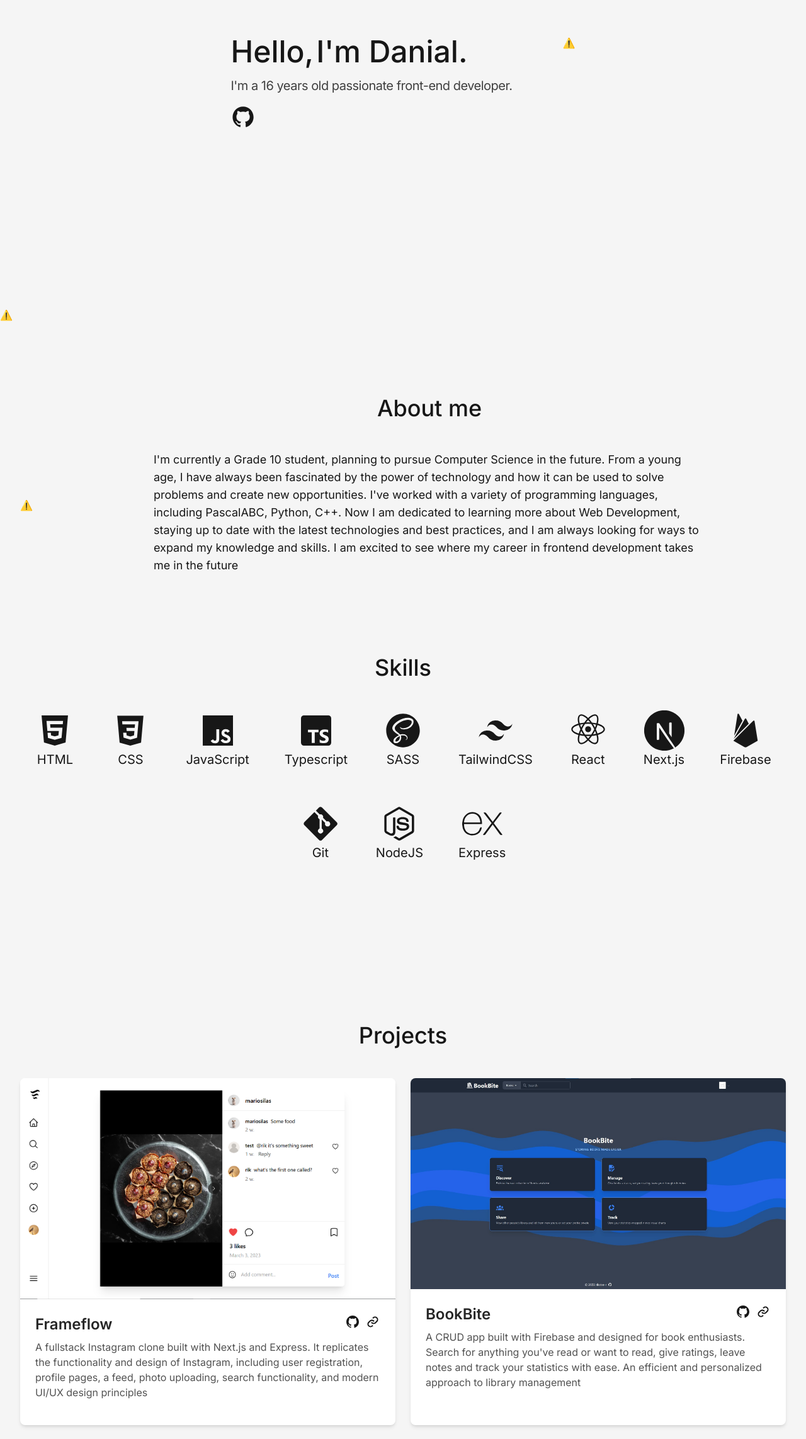
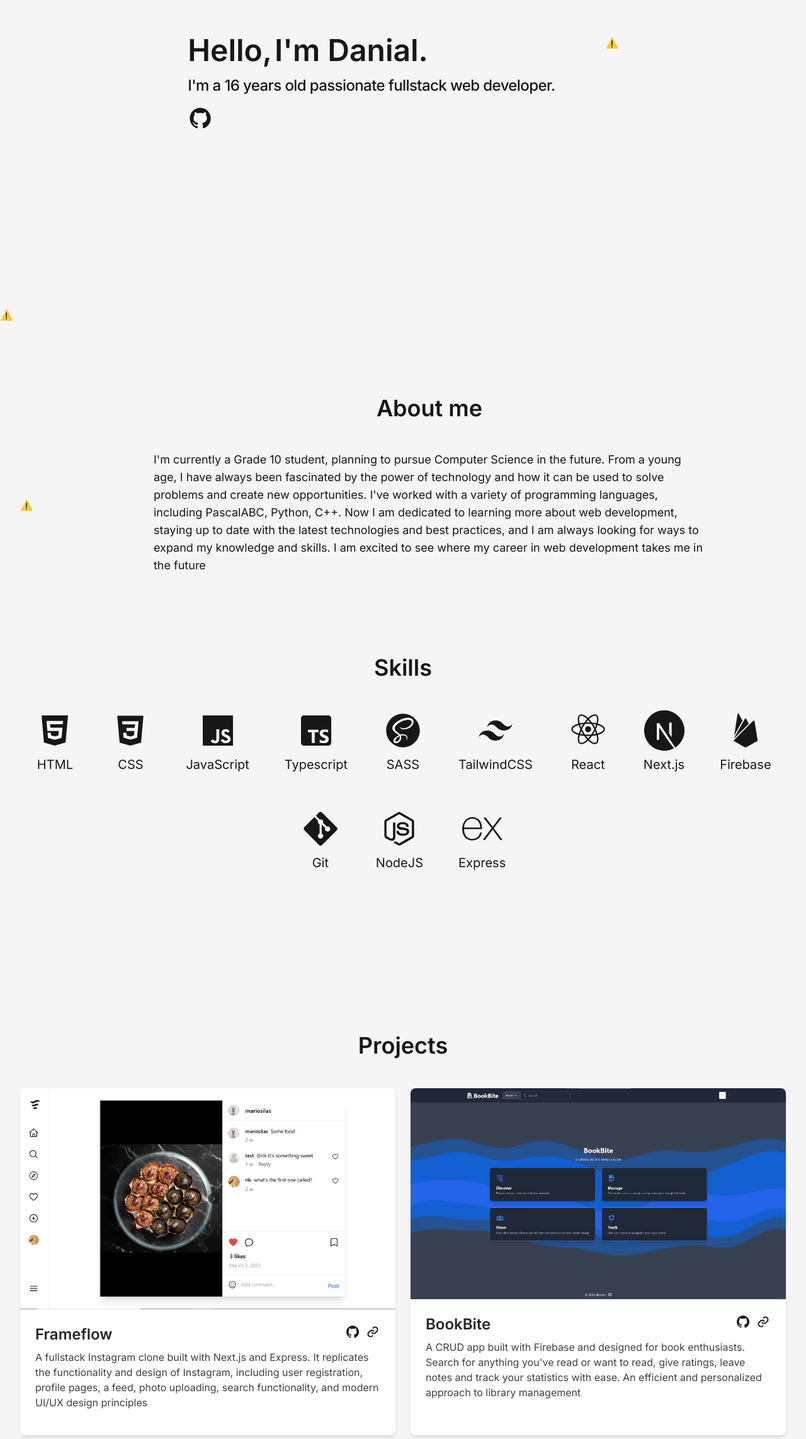
Before and after one commit to rikster-r/portfolio, a React (Vite) app: page / in a window 1280 px wide. Shown: the part 268-2553 px from the top of the page at 63% size. Built offline with nearby package versions, Linux system fonts and the light colour scheme; no server answers; the HTML template or start-up script is replaced by a standard one.

Commit message:
Change text styles

```diff
--- a/src/components/About.jsx
+++ b/src/components/About.jsx
@@ -6,7 +6,7 @@ const About = () => {
   return (
     <section
       id="about"
-      className="flex flex-col lg:flex-row justify-center items-сenter lg:gap-16 mb-32 pt-24"
+      className="flex flex-col lg:flex-row justify-center items-center lg:gap-16 mb-32 pt-24"
     >
       <motion.div
         className="lg:mt-16 flex items-center justify-center"
@@ -23,16 +23,16 @@ const About = () => {
         />
       </motion.div>
       <div className="flex flex-col justify-center">
-        <motion.h1
-          className="text-center text-2xl lg:text-4xl 2xl:text-5xl font-medium mb-6 lg:mb-12"
+        <motion.h2
+          className="text-center text-2xl lg:text-4xl 2xl:text-5xl font-semibold mb-6 lg:mb-12"
           initial={{ y: 150, opacity: 0 }}
           whileInView={{ y: 0, opacity: 1 }}
           viewport={{ once: true }}
         >
           About me
-        </motion.h1>
+        </motion.h2>
         <motion.p
-          className="text-lg 2xl:text-xl mx-0 sm:mx-4 lg:mx-16 xl:mx-32"
+          className="text-lg 2xl:text-2xl mx-0 sm:mx-4 lg:mx-16 xl:mx-32"
           initial={{ y: 150, opacity: 0 }}
           whileInView={{ y: 0, opacity: 1 }}
           viewport={{ once: true }}
@@ -41,9 +41,9 @@ const About = () => {
           a young age, I have always been fascinated by the power of technology and how it can be
           used to solve problems and create new opportunities. I've worked with a variety of
           programming languages, including PascalABC, Python, C++. Now I am dedicated to learning
-          more about Web Development, staying up to date with the latest technologies and best
+          more about web development, staying up to date with the latest technologies and best
           practices, and I am always looking for ways to expand my knowledge and skills. I am
-          excited to see where my career in frontend development takes me in the future
+          excited to see where my career in web development takes me in the future
         </motion.p>
       </div>
     </section>
--- a/src/components/Contact.jsx
+++ b/src/components/Contact.jsx
@@ -4,16 +4,16 @@ import { motion } from 'framer-motion';
 const Contact = () => {
   return (
     <section id="contact" className="flex flex-col justify-center items-center mb-32">
-      <motion.h1 className="text-center text-2xl lg:text-4xl 2xl:text-5xl font-medium mb-6 lg:mb-12">
+      <motion.h2 className="text-center text-2xl lg:text-4xl 2xl:text-5xl font-semibold mb-6 lg:mb-12">
         Contact Me
-      </motion.h1>
+      </motion.h2>
       <motion.div
-        className="shadow-md flex flex-col sm:flex-row justify-center items-start sm:items-center gap-12 text-lg rounded-md sm:px-32 px-10 py-12 sm:py-16 bg-white dark:bg-gray-800"
+        className="shadow-md flex flex-col sm:flex-row justify-center items-start sm:items-center gap-12 text-lg rounded-md sm:px-32 px-10 py-12 sm:py-16 bg-white dark:bg-gray-800 "
         initial={{ y: 150, opacity: 0 }}
         whileInView={{ y: 0, opacity: 1 }}
         viewport={{ once: true }}
       >
-        <a href="mailto:danial.partnership@gmail.com" className="flex flex-col gap-2">
+        <a href="mailto:danial.partnership@gmail.com" className="flex flex-col gap-2 ">
           <div className="flex items-center gap-1 w-max bg-green-500 text-neutral-100 px-4 py-1 rounded">
             <svg className="w-7 h-7 fill-current" viewBox="0 0 24 24">
               <path d="M20 4H4c-1.103 0-2 .897-2 2v12c0 1.103.897 2 2 2h16c1.103 0 2-.897 2-2V6c0-1.103-.897-2-2-2zm0 2v.511l-8 6.223-8-6.222V6h16zM4 18V9.044l7.386 5.745a.994.994 0 0 0 1.228 0L20 9.044 20.002 18H4z"></path>
--- a/src/components/Hero.jsx
+++ b/src/components/Hero.jsx
@@ -27,18 +27,18 @@ const Hero = ({ scrollTo }) => {
             initial={{ y: 150, opacity: 0 }}
             animate={{ y: 0, opacity: 1 }}
             transition={{ duration: 0.3 }}
-            className="flex flex-row flex-wrap text-3xl lg:text-5xl font-medium mb-4 gap-1"
+            className="flex flex-row flex-wrap text-3xl lg:text-5xl font-semibold mb-4 gap-1 "
           >
             <span>Hello,</span>
             <span className="whitespace-nowrap">I'm Danial.</span>
           </motion.div>
           <motion.p
-            className="tracking-tight text-lg lg:text-xl text-neutral-700 dark:text-neutral-300 mb-4"
+            className="tracking-tight text-lg lg:text-2xl mb-4 font-medium"
             initial={{ y: 150, opacity: 0 }}
             animate={{ y: 0, opacity: 1 }}
             transition={{ delay: 0.4, duration: 0.3 }}
           >
-            I'm a 16 years old passionate front-end developer.
+            I'm a 16 years old passionate fullstack web developer.
           </motion.p>
           <motion.a
             initial={{ opacity: 0 }}
--- a/src/components/Project.jsx
+++ b/src/components/Project.jsx
@@ -10,9 +10,9 @@ const Project = ({ title, description, imageSource, repo, live }) => {
 
       <div className="px-6 py-4">
         <div className="flex items-center gap-2">
-          <h2 className="mt-2 mr-auto text-2xl font-semibold text-neutral-800 dark:text-neutral-200">
+          <h3 className="mt-2 mr-auto text-xl lg:text-2xl font-semibold text-neutral-800 dark:text-neutral-200">
             {title}
-          </h2>
+          </h3>
           <a href={repo}>
             <svg className="w-6 h-6 fill-current" viewBox="0 0 24 24">
               <path d="M12.026 2c-5.509 0-9.974 4.465-9.974 9.974 0 4.406 2.857 8.145 6.821 9.465.499.09.679-.217.679-.481 0-.237-.008-.865-.011-1.696-2.775.602-3.361-1.338-3.361-1.338-.452-1.152-1.107-1.459-1.107-1.459-.905-.619.069-.605.069-.605 1.002.07 1.527 1.028 1.527 1.028.89 1.524 2.336 1.084 2.902.829.091-.645.351-1.085.635-1.334-2.214-.251-4.542-1.107-4.542-4.93 0-1.087.389-1.979 1.024-2.675-.101-.253-.446-1.268.099-2.64 0 0 .837-.269 2.742 1.021a9.582 9.582 0 0 1 2.496-.336 9.554 9.554 0 0 1 2.496.336c1.906-1.291 2.742-1.021 2.742-1.021.545 1.372.203 2.387.099 2.64.64.696 1.024 1.587 1.024 2.675 0 3.833-2.33 4.675-4.552 4.922.355.308.675.916.675 1.846 0 1.334-.012 2.41-.012 2.737 0 .267.178.577.687.479C19.146 20.115 22 16.379 22 11.974 22 6.465 17.535 2 12.026 2z"></path>
@@ -25,7 +25,7 @@ const Project = ({ title, description, imageSource, repo, live }) => {
             </svg>
           </a>
         </div>
-        <p className="mt-2 text-neutral-600 dark:text-neutral-400">{description}</p>
+        <p className="mt-2 text-neutral-700 dark:text-neutral-300 2xl:text-lg">{description}</p>
       </div>
     </div>
   );
--- a/src/components/Projects.jsx
+++ b/src/components/Projects.jsx
@@ -5,14 +5,14 @@ import { motion } from 'framer-motion';
 const Projects = () => {
   return (
     <section id="projects" className="flex flex-col justify-center items-center mb-32 lg:mb-64">
-      <motion.h1
-        className="text-center text-2xl lg:text-4xl 2xl:text-5xl font-medium mb-6 lg:mb-12"
+      <motion.h2
+        className="text-center text-2xl lg:text-4xl 2xl:text-5xl font-semibold mb-6 lg:mb-12"
         initial={{ y: 150, opacity: 0 }}
         whileInView={{ y: 0, opacity: 1 }}
         viewport={{ once: true }}
       >
         Projects
-      </motion.h1>
+      </motion.h2>
       <motion.div
         className="grid md:grid-cols-2 gap-6"
         initial={{ y: 150, opacity: 0 }}
--- a/src/components/Skill.jsx
+++ b/src/components/Skill.jsx
@@ -2,7 +2,7 @@ import React from 'react';
 
 const Skill = ({ children, title }) => {
   return (
-    <div className="flex flex-col items-center">
+    <div className="flex flex-col items-center gap-2">
       <svg className="w-14 h-14 lg:w-16 lg:h-16 2xl:w-20 2xl:h-20 fill-current" viewBox="0 0 24 24">
         {children}
       </svg>
--- a/src/components/Skills.jsx
+++ b/src/components/Skills.jsx
@@ -5,14 +5,14 @@ import { motion } from 'framer-motion';
 const Skills = () => {
   return (
     <div id="skills" className="flex flex-col justify-center mb-32 lg:mb-64">
-      <motion.h1
-        className="text-center text-2xl lg:text-4xl 2xl:text-5xl font-medium mb-6 lg:mb-12"
+      <motion.h2
+        className="text-center text-2xl lg:text-4xl 2xl:text-5xl font-semibold mb-6 lg:mb-12"
         initial={{ y: 150, opacity: 0 }}
         whileInView={{ y: 0, opacity: 1 }}
         viewport={{ once: true }}
       >
         Skills
-      </motion.h1>
+      </motion.h2>
       <motion.div
         className="grid skills-container md:flex md:flex-wrap justify-items-center gap-10 lg:gap-14 justify-center"
         initial={{ y: 150, opacity: 0 }}
```
